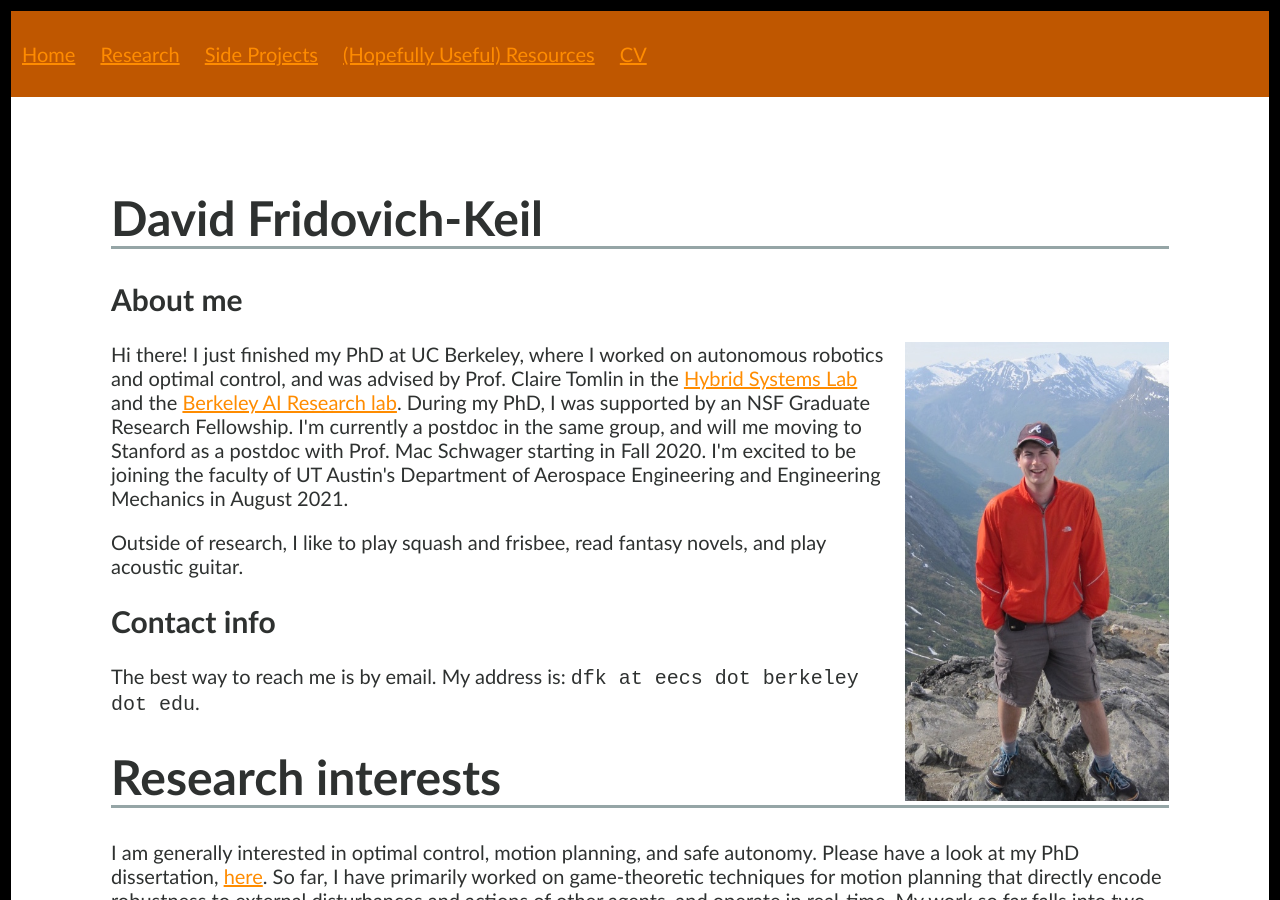
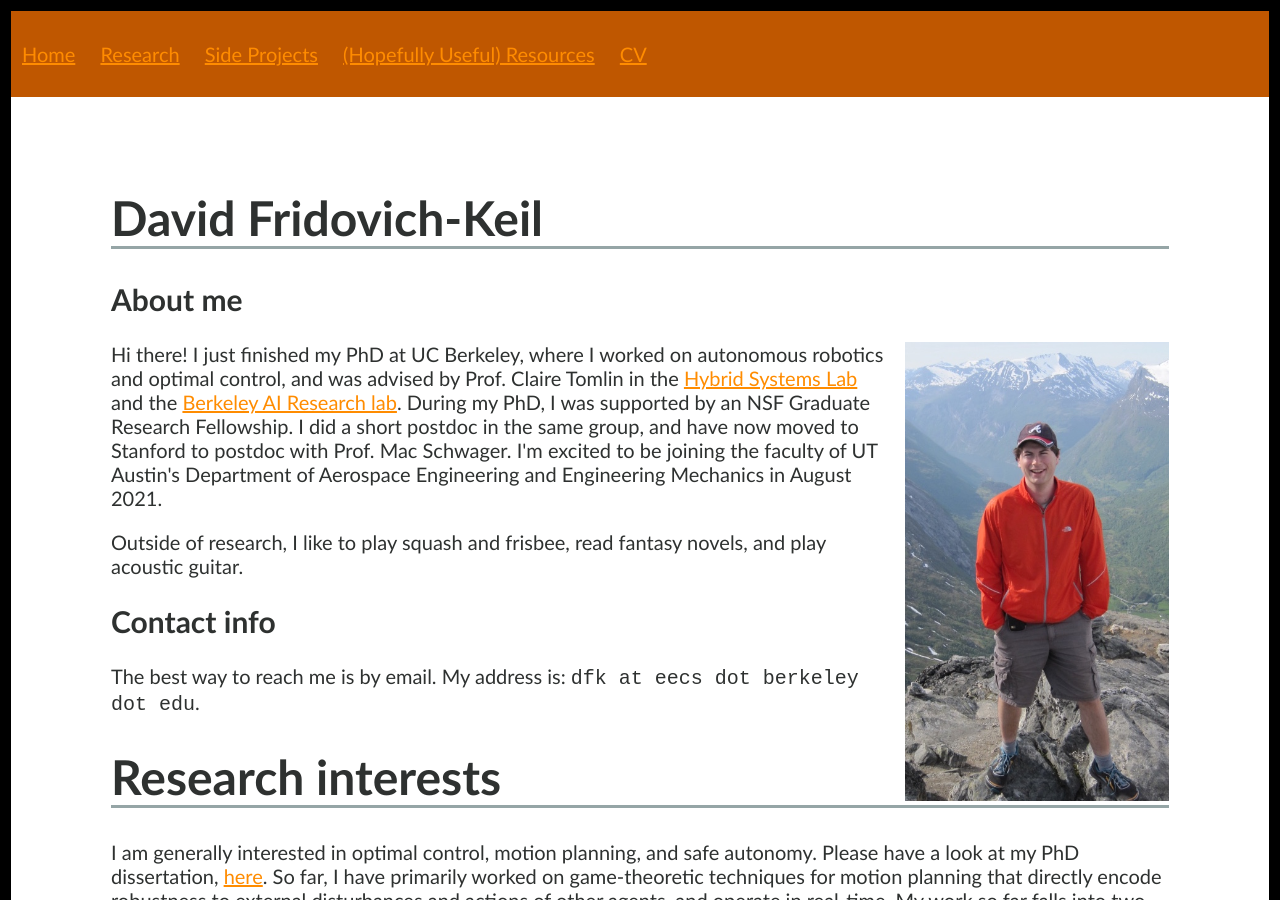
Before and after one commit to sarafridov/sarafridov.github.io, a Jekyll site: the page built from index.html, in a window 1280 px wide and 900 px high. Built offline with Jekyll 4.4.1, drawn with Linux system fonts in a browser that asks for light colours.

Commit message:
updating bio

```diff
--- a/index.html
+++ b/index.html
@@ -7,7 +7,7 @@ title: David Fridovich-Keil
 <h1>David Fridovich-Keil</h1>
 <h2>About me</h2>
       <p><img src="imgs/dalsnibba.jpg" alt="selfie" style="width:25%;padding:0px 0px 10px 10px" align="right">
-          Hi there! I just finished my PhD at UC Berkeley, where I worked on autonomous robotics and optimal control, and was advised by Prof. Claire Tomlin in the <a href="http://hybrid.eecs.berkeley.edu">Hybrid Systems Lab</a> and the <a href="http://bair.berkeley.edu">Berkeley AI Research lab</a>. During my PhD, I was supported by an NSF Graduate Research Fellowship. I'm currently a postdoc in the same group, and will me moving to Stanford as a postdoc with Prof. Mac Schwager starting in Fall 2020. I'm excited to be joining the faculty of UT Austin's Department of Aerospace Engineering and Engineering Mechanics in August 2021.</p>
+          Hi there! I just finished my PhD at UC Berkeley, where I worked on autonomous robotics and optimal control, and was advised by Prof. Claire Tomlin in the <a href="http://hybrid.eecs.berkeley.edu">Hybrid Systems Lab</a> and the <a href="http://bair.berkeley.edu">Berkeley AI Research lab</a>. During my PhD, I was supported by an NSF Graduate Research Fellowship. I did a short postdoc in the same group, and have now moved to Stanford to postdoc with Prof. Mac Schwager. I'm excited to be joining the faculty of UT Austin's Department of Aerospace Engineering and Engineering Mechanics in August 2021.</p>
 
       <p>Outside of research, I like to play squash and frisbee, read fantasy novels, and play acoustic guitar.</p>
 
```
